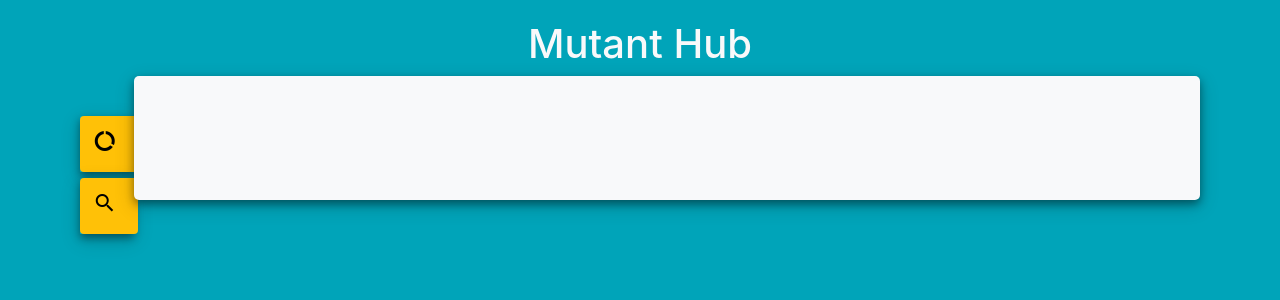
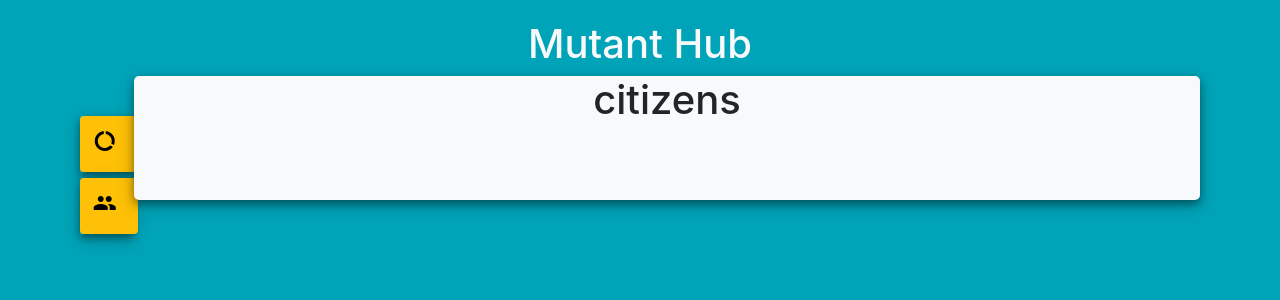
Before and after one commit to Luizlc10/MutantHub, a React (Create React App) app in the folder react-src/: page /citizens in a window 1280 px wide. Shown: the top 300 px of the page. Built offline with nearby package versions, Linux system fonts and the light colour scheme.

Commit message:
changing router component: search to citizens

```diff
--- a/react-src/src/App.js
+++ b/react-src/src/App.js
@@ -28,8 +28,8 @@ class App extends Component {
                     </Link>
                   </li>
                   <li className="nav-item active shadow-1">
-                    <Link to='/search' className="nav-link bg-warning btn" data-toggle="tooltip" data-placement="left" title="Graphics">
-                      <i className="material-icons">search</i>
+                    <Link to='/citizens' className="nav-link bg-warning btn" data-toggle="tooltip" data-placement="left" title="Graphics">
+                      <i className="material-icons">people</i>
                     </Link>
                   </li>
 
--- a/react-src/src/components/search/search.js
+++ b/react-src/src/components/citizens/citizens.js
@@ -1,15 +1,15 @@
 /*jshint esversion: 6 */
 import React from 'react';
-import './search.css';
+import './citizens.css';
 
-class Search extends React.Component {
+class Citizens extends React.Component {
   render() {
     return (
       <div className="">
-        <h1>Search</h1>
+        <h1>citizens</h1>
       </div>
     );
   }
 }
 
-export default Search;
+export default Citizens;
--- a/react-src/src/routes.js
+++ b/react-src/src/routes.js
@@ -2,13 +2,13 @@
 import React from 'react';
 import { Switch, Route } from 'react-router-dom';
 
-import Search from './components/search/search';
+import Citizens from './components/citizens/citizens';
 import Dashboard from './components/dashboard/dashboard';
 
 const Routes = () => (
     <Switch>
       <Route exact path='/' component={Dashboard}/>
-      <Route path='/search' component={Search}/>
+      <Route path='/citizens' component={Citizens}/>
     </Switch>
 )
 
```
Also changed, not shown: react-src/src/components/citizens/citizens.css (added).
